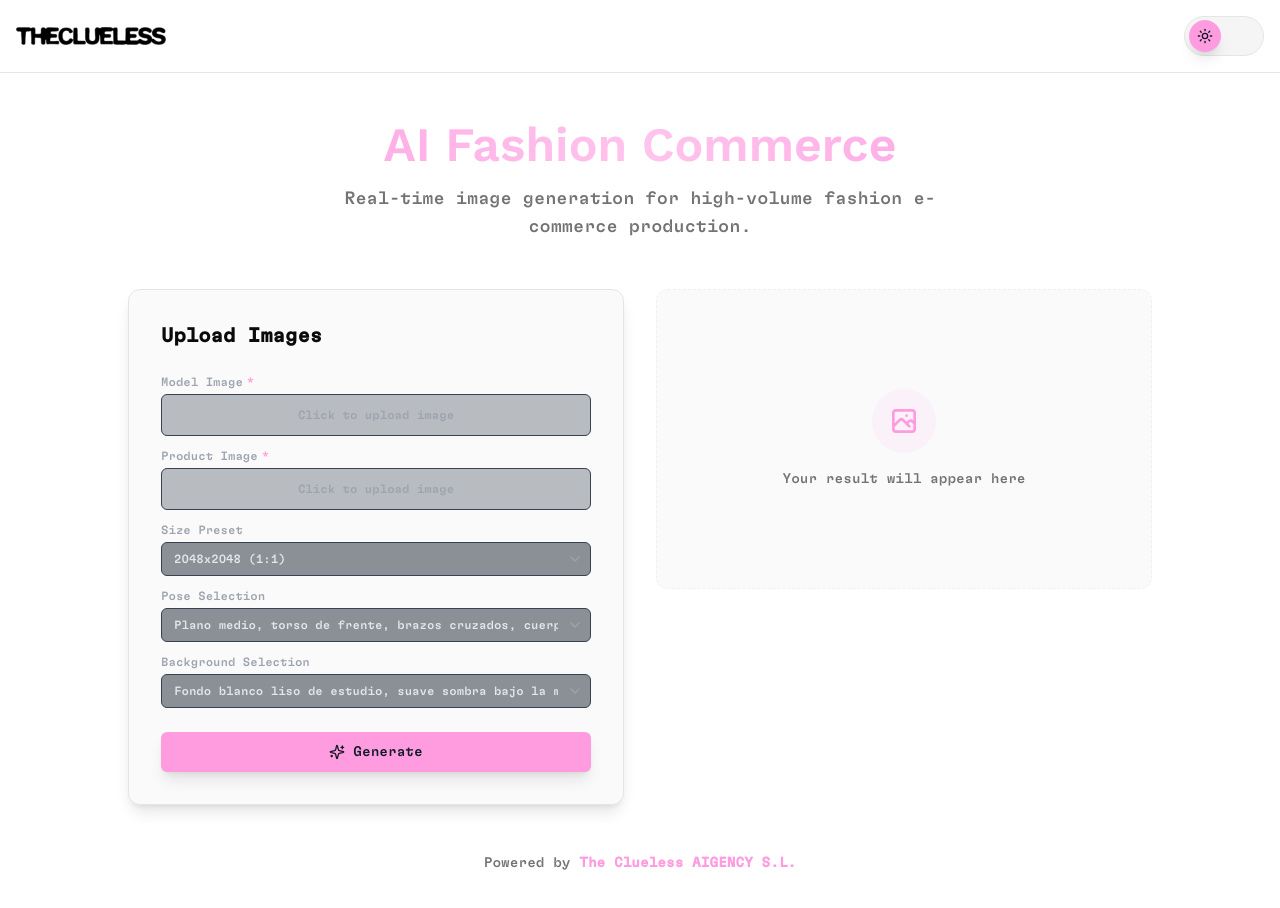
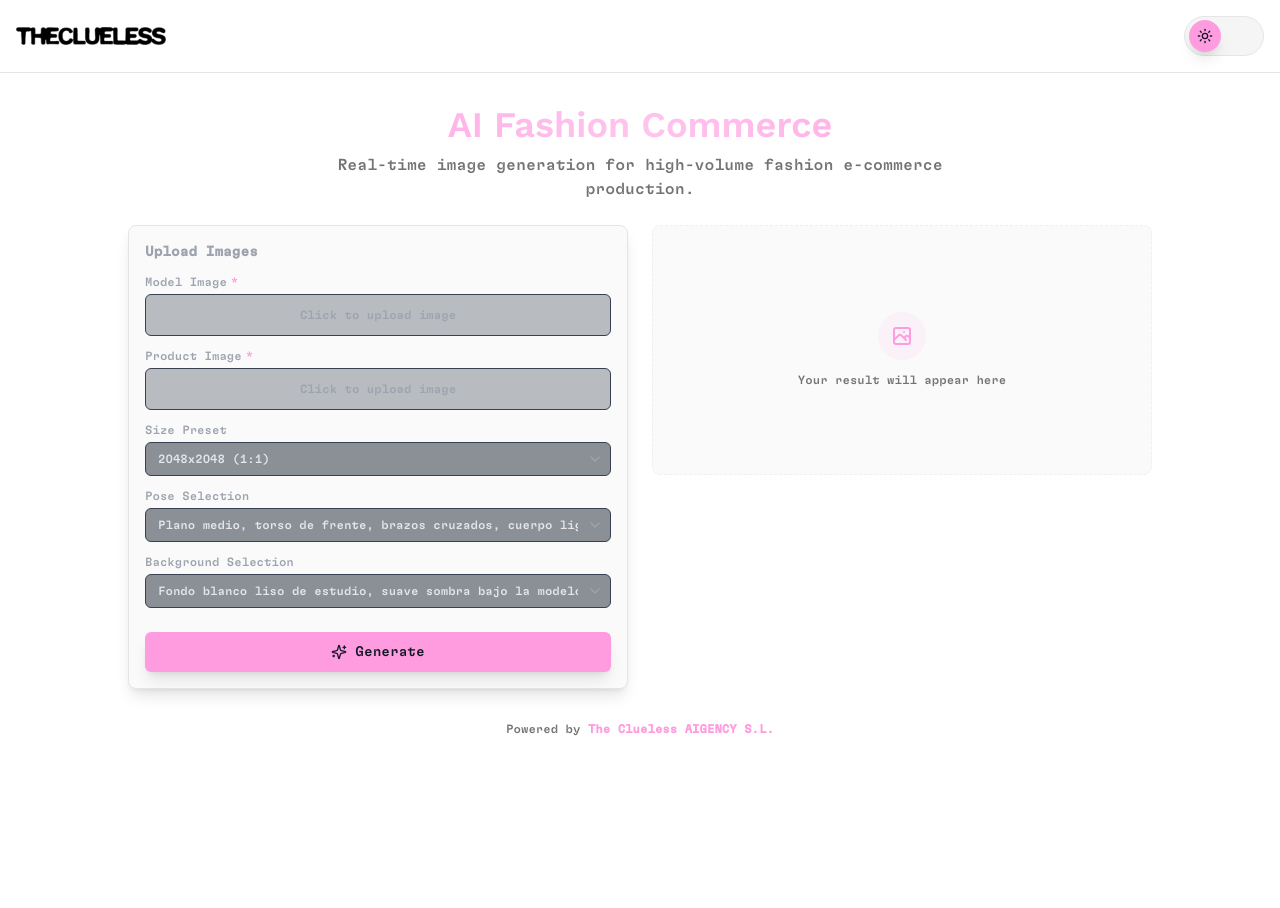
Before and after one commit to theclueless-ai/app-comfydeploy, a Next.js app: page / in a window 1280 px wide. Shown: the top 908 px of the page. After the commit the page ends 800 px from the top, so only its background shows below. Built offline with nearby package versions, Linux system fonts and the light colour scheme.

Commit message:
Reduce spacing and sizes for more compact layout

```diff
--- a/app/page.tsx
+++ b/app/page.tsx
@@ -125,29 +125,29 @@ export default function Home() {
     <div className="min-h-screen bg-[rgb(var(--background))]">
       <Header />
 
-      <main className="container mx-auto px-4 py-12">
+      <main className="container mx-auto px-4 py-8">
         <div className="max-w-5xl mx-auto">
           {/* Hero Section */}
-          <div className="text-center mb-12 animate-fade-in">
-            <h2 className="font-work-sans text-4xl md:text-5xl font-bold mb-4 bg-gradient-to-r from-brand-pink via-brand-pink-light to-brand-pink bg-clip-text text-transparent">
+          <div className="text-center mb-6 animate-fade-in">
+            <h2 className="font-work-sans text-3xl md:text-4xl font-bold mb-2 bg-gradient-to-r from-brand-pink via-brand-pink-light to-brand-pink bg-clip-text text-transparent">
               {workflow.name}
             </h2>
-            <p className="text-lg text-[rgb(var(--muted-foreground))] max-w-2xl mx-auto">
+            <p className="text-base text-[rgb(var(--muted-foreground))] max-w-2xl mx-auto">
               {workflow.description}
             </p>
           </div>
 
           {/* Main Content */}
-          <div className="grid md:grid-cols-2 gap-8 items-start">
+          <div className="grid md:grid-cols-2 gap-6 items-start">
             {/* Input Section */}
             <div
               className={cn(
-                "rounded-xl border p-6 md:p-8 animate-slide-up",
+                "rounded-lg border p-4 animate-slide-up",
                 "bg-[rgb(var(--card))] border-[rgb(var(--border))]",
                 "shadow-lg"
               )}
             >
-              <h3 className="text-xl font-semibold mb-6">Upload Images</h3>
+              <h3 className="text-sm font-semibold mb-3 text-gray-400">Upload Images</h3>
               <WorkflowForm
                 workflow={workflow}
                 onSubmit={handleSubmit}
@@ -166,15 +166,15 @@ export default function Home() {
               ) : (
                 <div
                   className={cn(
-                    "rounded-xl border p-8 flex items-center justify-center",
+                    "rounded-lg border p-6 flex items-center justify-center",
                     "bg-[rgb(var(--card))] border-[rgb(var(--border))]/50",
-                    "border-dashed min-h-[300px]"
+                    "border-dashed min-h-[250px]"
                   )}
                 >
                   <div className="text-center">
-                    <div className="w-16 h-16 rounded-full bg-brand-pink/10 flex items-center justify-center mx-auto mb-4">
+                    <div className="w-12 h-12 rounded-full bg-brand-pink/10 flex items-center justify-center mx-auto mb-3">
                       <svg
-                        className="w-8 h-8 text-brand-pink"
+                        className="w-6 h-6 text-brand-pink"
                         fill="none"
                         strokeLinecap="round"
                         strokeLinejoin="round"
@@ -185,7 +185,7 @@ export default function Home() {
                         <path d="M4 16l4.586-4.586a2 2 0 012.828 0L16 16m-2-2l1.586-1.586a2 2 0 012.828 0L20 14m-6-6h.01M6 20h12a2 2 0 002-2V6a2 2 0 00-2-2H6a2 2 0 00-2 2v12a2 2 0 002 2z" />
                       </svg>
                     </div>
-                    <p className="text-sm text-[rgb(var(--muted-foreground))]">
+                    <p className="text-xs text-[rgb(var(--muted-foreground))]">
                       Your result will appear here
                     </p>
                   </div>
@@ -195,8 +195,8 @@ export default function Home() {
           </div>
 
           {/* Info Section */}
-          <div className="mt-12 text-center">
-            <p className="text-sm text-[rgb(var(--muted-foreground))]">
+          <div className="mt-8 text-center">
+            <p className="text-xs text-[rgb(var(--muted-foreground))]">
               Powered by{" "}
               <span className="text-brand-pink font-semibold">The Clueless AIGENCY S.L.</span>
             </p>
```
